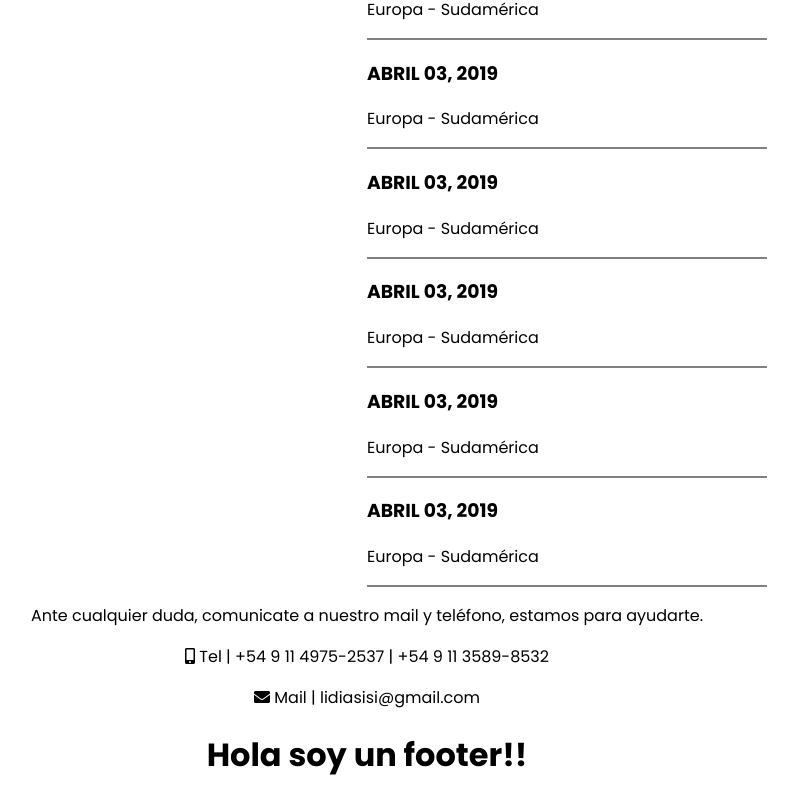
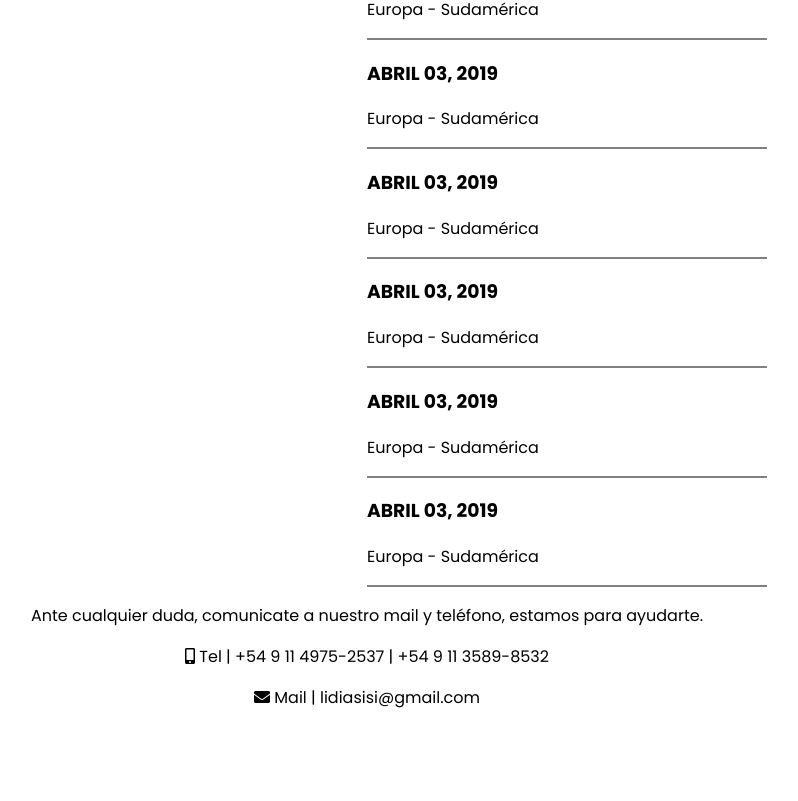
Before and after one commit to osmarycarrillo/criamas-project, a React (Create React App) app in the folder criamas/: page /transfers in a window 1280 px wide. Shown: the part 2371-3172 px from the top of the page, without its empty margins (273-1071 px from the left). After the commit the page ends 3097 px from the top, so only its background shows below. Built offline with nearby package versions, Linux system fonts and the light colour scheme.

Commit message:
fix: style components

```diff
--- a/criamas/src/components/Footer.js
+++ b/criamas/src/components/Footer.js
@@ -6,7 +6,7 @@ class Footer extends Component {
   render() {
     return (
       <div>
-          <h1>Hola soy un footer!!</h1>
+
       </div>
     );
   }
--- a/criamas/src/stylesheet/App.css
+++ b/criamas/src/stylesheet/App.css
@@ -217,7 +217,6 @@
 
 .comments {
   height: 350px;
-  background-color: aquamarine;
   display: flex;
   font-family: "Poppins", sans-serif;
 }
--- a/criamas/src/stylesheet/App.scss
+++ b/criamas/src/stylesheet/App.scss
@@ -227,7 +227,6 @@ $color_light_pink: #EFD0D1;
 
 .comments {
   height: 350px;
-  background-color: aquamarine;
   display: flex;
   font-family: "Poppins", sans-serif;
   i {
```
Also changed, not shown: 1 other file (tests, documents, lock files or other folders).
